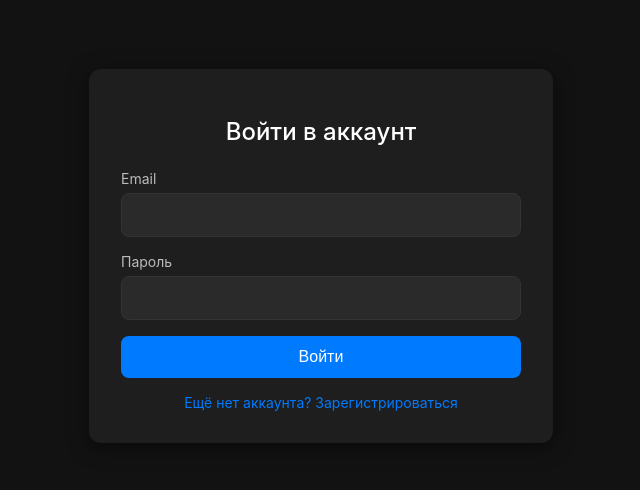
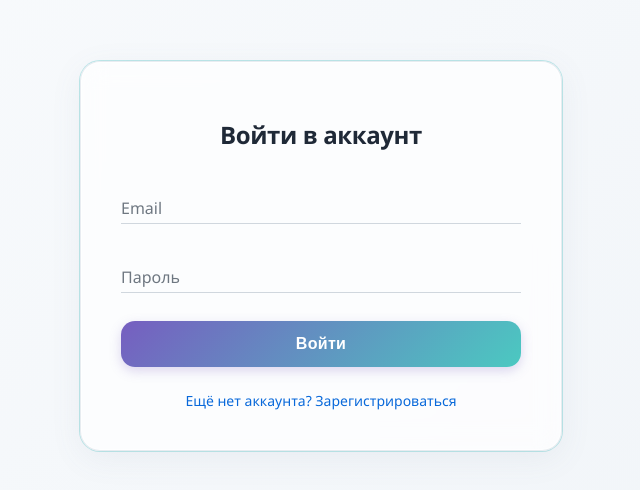
Before and after one commit to Aivak1/Portal, a plain HTML site: page identification.html in a window 1280 px wide. Shown: the part 144-634 px from the top of the page, without its empty margins (319-959 px from the left). Drawn offline with Linux system fonts and the light colour scheme.

Commit message:
Переделал страницу авторизации, пришел к единому стилю которого буду придерживаться. Здесь гораздо лучше и качественнее выполнен интерфейс.

```diff
--- a/identification.html
+++ b/identification.html
@@ -8,73 +8,182 @@
     body {
       margin: 0;
       padding: 0;
-      font-family: -apple-system, BlinkMacSystemFont, 'Segoe UI', Roboto, sans-serif;
-      background-color: #121212;
-      color: #ffffff;
+      font-family: 'Segoe UI', system-ui, sans-serif;
+      background: linear-gradient(135deg, #f9fbfd 0%, #f0f4f8 100%);
+      color: #24292f;
       display: flex;
       justify-content: center;
       align-items: center;
-      height: 100vh;
+      min-height: 100vh;
+      overflow: hidden;
     }
+
     .login-container {
-      background-color: #1e1e1e;
-      padding: 32px;
-      border-radius: 12px;
+      background: rgba(255, 255, 255, 0.7);
+      backdrop-filter: blur(12px);
+      -webkit-backdrop-filter: blur(12px);
+      padding: 40px;
+      border-radius: 20px;
       width: 100%;
       max-width: 400px;
-      box-shadow: 0 4px 20px rgba(0, 0, 0, 0.5);
+      border: 1px solid rgba(200, 210, 220, 0.4);
+      box-shadow:
+        0 8px 32px rgba(100, 120, 140, 0.08),
+        inset 0 0 0 1px rgba(255, 255, 255, 0.6);
+      position: relative;
+      animation: fadeIn 0.5s ease-out;
+
+      box-shadow:
+        0 8px 32px rgba(100,120,140,0.08),
+        inset 0 0 0 1px rgba(255,255,255,0.6),
+        0 0 0 1px rgba(9,105,218,0.2);
+      animation: contourPulse 8s ease-in-out infinite;
     }
+
+    @keyframes contourPulse {
+      0%, 100% { box-shadow: 0 8px 32px rgba(100,120,140,0.08), inset 0 0 0 1px rgba(255,255,255,0.6), 0 0 0 1px rgba(9,105,218,0.2); }
+      50%      { box-shadow: 0 8px 32px rgba(100,120,140,0.08), inset 0 0 0 1px rgba(255,255,255,0.6), 0 0 0 1px rgba(75,201,193,0.35); }
+    }
+
+    @keyframes fadeIn {
+      from { opacity: 0; transform: translateY(12px); }
+      to { opacity: 1; transform: translateY(0); }
+    }
+
     h1 {
       font-size: 24px;
-      font-weight: 500;
-      margin-bottom: 24px;
+      font-weight: 600;
+      margin-bottom: 32px;
       text-align: center;
+      color: #1f2937;
+      letter-spacing: -0.4px;
+      opacity: 0;
+      animation: fadeInTitle 0.6s ease-out forwards;
     }
+
+    @keyframes fadeInTitle {
+      to { opacity: 1; }
+    }
+
     .input-group {
-      margin-bottom: 16px;
+      margin-bottom: 28px;
+      position: relative;
+      opacity: 0;
+      animation: fadeInItem 0.5s ease-out forwards;
     }
-    label {
-      display: block;
-      font-size: 14px;
-      margin-bottom: 6px;
-      color: #bbbbbb;
+
+    .input-group:nth-child(2) { animation-delay: 0.15s; }
+    .input-group:nth-child(3) { animation-delay: 0.3s; }
+
+    @keyframes fadeInItem {
+      to { opacity: 1; transform: translateY(0); }
     }
-    input {
+
+
+    .input-wrapper {
+      position: relative;
+      margin-top: 20px;
+    }
+
+    .input-wrapper input {
       width: 100%;
-      padding: 12px;
-      border-radius: 8px;
-      border: 1px solid #333;
-      background-color: #2a2a2a;
-      color: white;
+      padding: 14px 0 8px 0;
+      border: none;
+      border-bottom: 1px solid #d0d7de;
+      background: transparent;
+      color: #1f2937;
       font-size: 16px;
-      box-sizing: border-box;
+      outline: none;
+      transition: border-color 0.3s ease;
     }
-    input:focus {
-      outline: none;
-      border-color: #007aff;
+
+    .input-wrapper input:focus {
+      border-bottom-color: #0969da;
     }
+
+    .input-wrapper label {
+      position: absolute;
+      top: 14px;
+      left: 0;
+      font-size: 16px;
+      color: #6e7781;
+      pointer-events: none;
+      transition: all 0.3s ease;
+    }
+
+    .input-wrapper input:focus ~ label,
+    .input-wrapper input:not(:placeholder-shown) ~ label {
+      top: -2px;
+      font-size: 13px;
+      color: #0969da;
+      font-weight: 600;
+    }
+
+
+    .input-wrapper input:focus {
+      box-shadow: 0 1px 0 0 #0969da;
+    }
+
     button {
       width: 100%;
-      padding: 12px;
-      background-color: #007aff;
+      padding: 14px;
+      background: linear-gradient(135deg, #765ec0, #4bc9c1);
       color: white;
       border: none;
-      border-radius: 8px;
+      border-radius: 14px;
       font-size: 16px;
-      font-weight: 500;
+      font-weight: 600;
       cursor: pointer;
+      transition: all 0.3s ease;
+      letter-spacing: 0.3px;
+      box-shadow: 0 4px 12px rgba(118, 94, 192, 0.25);
+      opacity: 0;
+      animation: fadeInItem 0.5s ease-out 0.45s forwards;
     }
+
     button:hover {
-      background-color: #0062cc;
+      transform: translateY(-2px);
+      box-shadow: 0 6px 16px rgba(118, 94, 192, 0.4);
     }
+
+    button:active {
+      transform: translateY(0);
+    }
+
     .links {
-      margin-top: 16px;
+      margin-top: 24px;
       text-align: center;
       font-size: 14px;
+      opacity: 0;
+      animation: fadeInItem 0.5s ease-out 0.6s forwards;
     }
+
     .links a {
-      color: #007aff;
+      color: #0969da;
       text-decoration: none;
+      position: relative;
+      padding-bottom: 2px;
+    }
+
+    .links a::after {
+      content: '';
+      position: absolute;
+      bottom: 0;
+      left: 0;
+      width: 0;
+      height: 1.5px;
+      background: currentColor;
+      border-radius: 1px;
+      transition: width 0.4s ease;
+    }
+
+    .links a:hover::after {
+      width: 100%;
+    }
+
+
+    input::placeholder {
+      opacity: 0;
     }
   </style>
 </head>
@@ -83,12 +192,16 @@
     <h1>Войти в аккаунт</h1>
     <form id="loginForm">
       <div class="input-group">
-        <label for="email">Email</label>
-        <input type="email" id="email" name="email" required autocomplete="email" />
+        <div class="input-wrapper">
+          <input type="text" id="email" name="email" required autocomplete="username" placeholder=" ">
+          <label for="email">Email</label>
+        </div>
       </div>
       <div class="input-group">
-        <label for="password">Пароль</label>
-        <input type="password" id="password" name="password" required autocomplete="current-password" />
+        <div class="input-wrapper">
+          <input type="password" id="password" name="password" required autocomplete="current-password" placeholder=" ">
+          <label for="password">Пароль</label>
+        </div>
       </div>
       <button type="submit">Войти</button>
     </form>
@@ -96,6 +209,5 @@
       <a href="#" onclick="register()">Ещё нет аккаунта? Зарегистрироваться</a>
     </div>
   </div>
-
 </body>
 </html>
```
